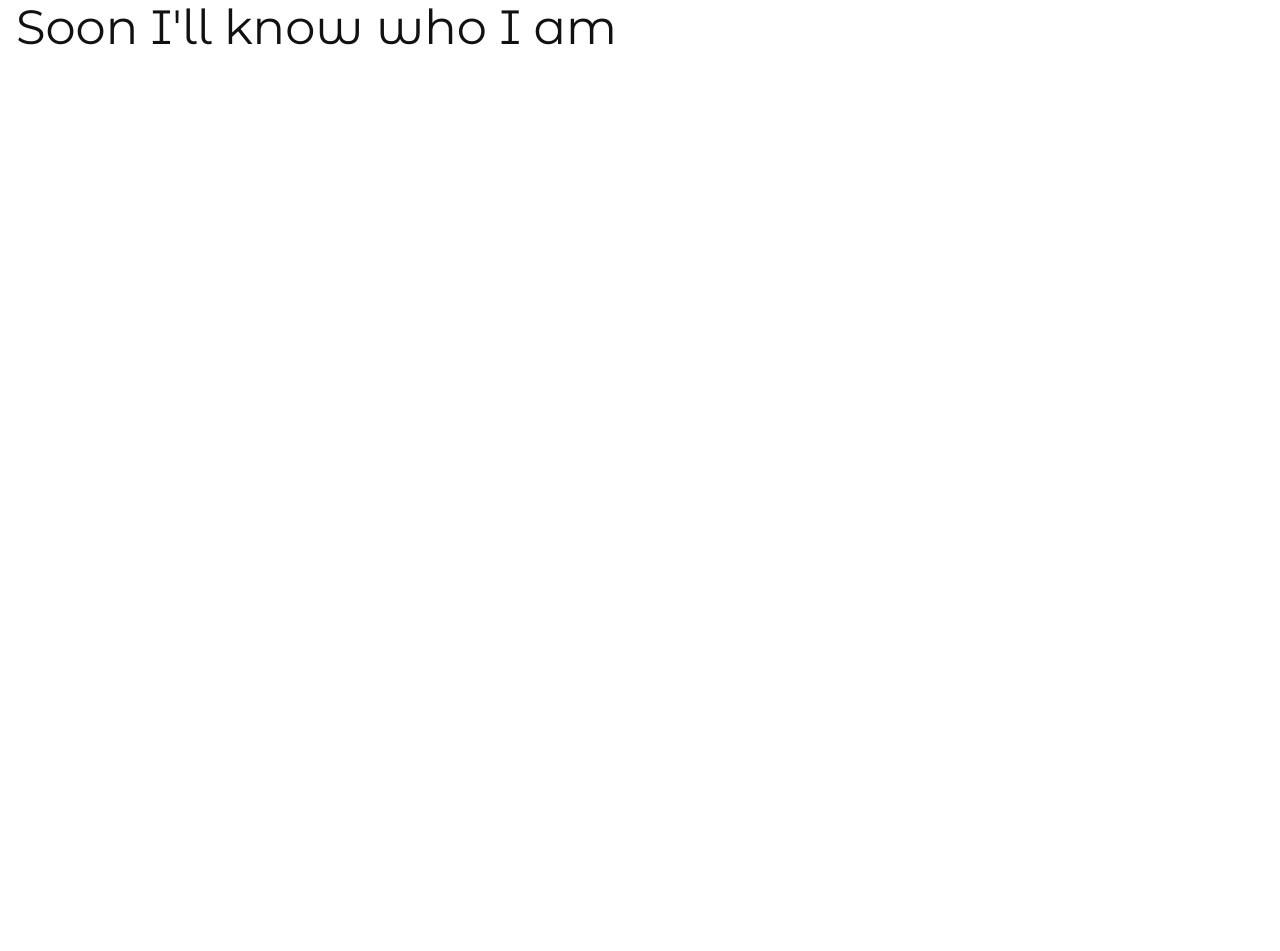
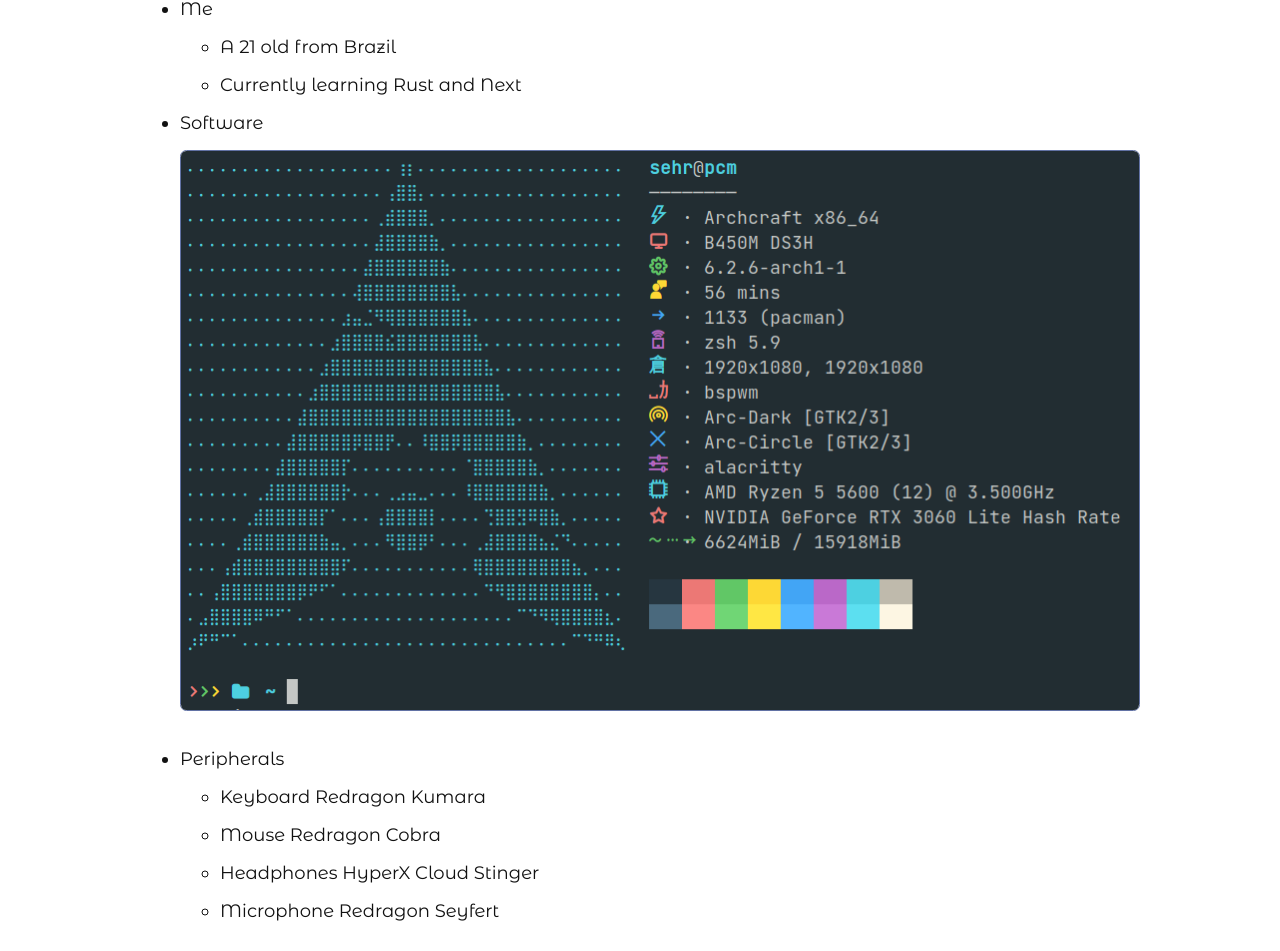
Before and after one commit to JuanIWK3/portifolio, a Next.js app: page /about in a window 1280 px wide. Shown: the part 112-1063 px from the top of the page. Before the commit the page ends 800 px from the top, so only its background shows below. Built offline with nearby package versions, Linux system fonts and the light colour scheme.

Commit message:
add some things about me

```diff
--- a/app/about/about.module.scss
+++ b/app/about/about.module.scss
@@ -1,4 +1,25 @@
 .container {
+  display: flex;
+  flex-direction: column;
+  align-items: center;
+  justify-content: center;
   padding: 1rem;
-  font-size: 48px;
+  font-size: 18px;
+
+  p,
+  ul,
+  li {
+    padding-top: 0;
+    padding-bottom: 0;
+    margin-top: 0;
+    margin-bottom: 1rem;
+  }
+
+  .neofetch {
+    border: 1px solid #6272a4;
+    border-radius: 0.4rem;
+    max-width: 100%;
+    height: auto;
+    margin-bottom: 1rem;
+  }
 }
--- a/app/about/page.tsx
+++ b/app/about/page.tsx
@@ -1,10 +1,45 @@
 "use client";
+import { images } from "assets";
+import Image from "next/image";
 import styles from "./about.module.scss";
 
 export default function Home() {
   return (
     <div className={styles.container}>
-      <main className={styles.main}>Soon I'll know who I am</main>
+      <main className={styles.main}>
+        <ul>
+          <li>Me</li>
+          <ul>
+            <li>A 21 old from Brazil</li>
+            <li>Currently learning Rust and Next</li>
+          </ul>
+          <li>
+            <p>Software</p>
+            <Image
+              className={styles.neofetch}
+              src={images.neofetchImg}
+              alt="neofetch"
+            />
+          </li>
+          <li>
+            <p>Peripherals</p>
+            <ul>
+              <li>
+                <p>Keyboard Redragon Kumara</p>
+              </li>
+              <li>
+                <p>Mouse Redragon Cobra</p>
+              </li>
+              <li>
+                <p>Headphones HyperX Cloud Stinger</p>
+              </li>
+              <li>
+                <p>Microphone Redragon Seyfert</p>
+              </li>
+            </ul>
+          </li>
+        </ul>
+      </main>
     </div>
   );
 }
--- a/app/page.tsx
+++ b/app/page.tsx
@@ -11,8 +11,6 @@
         <h1 className={styles.title}>
           Hi, I'm <span className={styles.name}>Juan</span>!
         </h1>
-
-        <p className={styles.description}>Do you have BRIO?</p>
 
         <div className={styles.grid}>
           <Link className={styles.card} href={"/projects"}>
--- a/app/projects/projects.module.scss
+++ b/app/projects/projects.module.scss
@@ -25,6 +25,7 @@
   display: flex;
   flex-direction: column;
   border-radius: 0.4rem;
+  height: auto;
 
   transition: all 0.2s ease-in;
 
@@ -39,6 +40,7 @@
     justify-content: center;
     overflow: hidden;
     max-height: 400px;
+    height: auto;
     max-width: 500px;
     width: 100%;
     border-top-left-radius: 0.4rem;
--- a/assets/index.ts
+++ b/assets/index.ts
@@ -14,14 +14,16 @@
 import webchatImg from "./images/webchat.jpg";
 import blackJackImg from "./images/blackjack.png";
 import mazeImg from "./images/maze.png";
+import neofetchImg from "./images/neofetch.png";
 
-export const Images = {
+export const images = {
   calculatorImg,
   csgoImg,
   todoImg,
   webchatImg,
   blackJackImg,
   mazeImg,
+  neofetchImg,
 };
 
 export const logos = {
--- a/components/header/index.tsx
+++ b/components/header/index.tsx
@@ -17,7 +17,7 @@
           {path}
         </span>
         <span>on</span>
-        <span className={styles.branch}>master</span>
+        <span className={styles.branch}>main</span>
       </div>
       <ThemeToggle />
     </div>
```
Also changed, not shown: app/page.module.scss (+1 -30 lines), app/projects/page.tsx (+1 -1 lines), data/projects.ts (+16 -16 lines), assets/images/neofetch.png (added).
